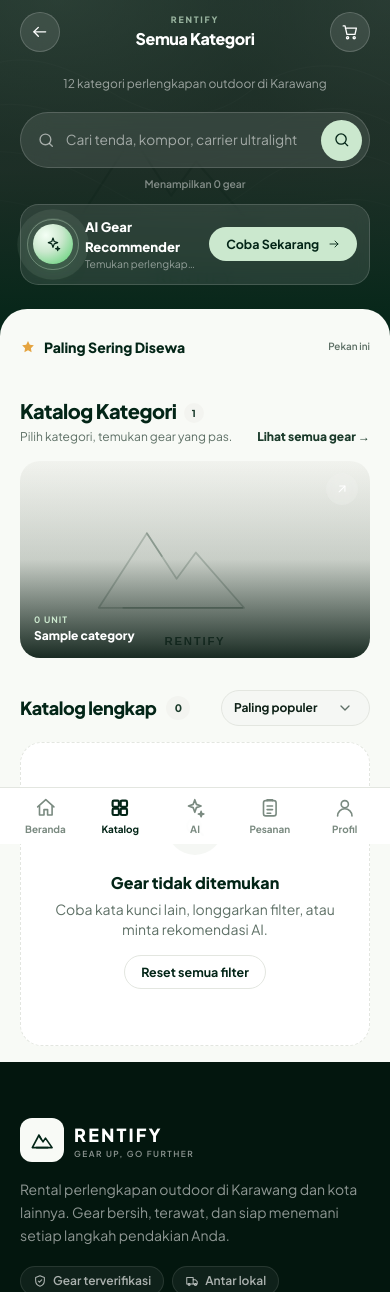
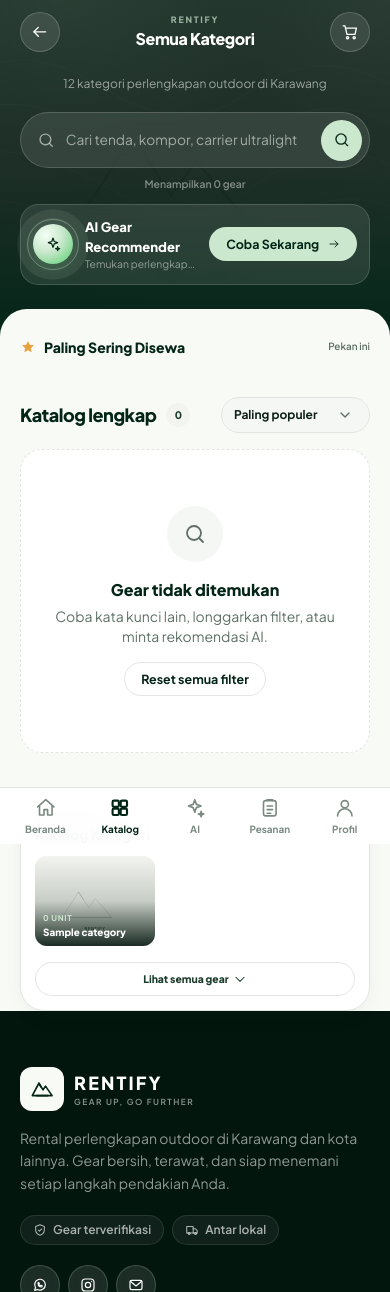
Before and after one commit to anurr23/rentify, a PHP site: page /katalog.php in a window 390 px wide. Shown: the top 1292 px of the page. Run offline with PHP 8.4, Linux system fonts and the light colour scheme; tables that the repository leaves empty hold one stand-in row (values such as "Sample post"); some libraries are stand-ins or nearby versions.

Commit message:
style: pindahkan kategori katalog ke sidebar kanan
Daftar gear kini langsung dominan di kiri, kategori tampil sebagai kartu gambar kecil di sidebar kanan desktop dan strip horizontal di mobile. Grid hasil disesuaikan agar tidak sempit.

```diff
--- a/includes/catalog_render.php
+++ b/includes/catalog_render.php
@@ -37,7 +37,7 @@ function render_catalog_results(array $result, ?array $category = null, string $
         </div>
     </div>
 
-    <div class="mt-4 <?= $view === 'list' ? 'grid grid-cols-1 gap-4 lg:grid-cols-2' : 'grid grid-cols-2 gap-3.5 sm:gap-5 lg:grid-cols-3' ?>" data-catalog-grid data-view="<?= e($view) ?>">
+    <div class="mt-4 <?= $view === 'list' ? 'grid grid-cols-1 gap-4 lg:grid-cols-2' : 'grid grid-cols-2 gap-3.5 sm:gap-5 xl:grid-cols-3' ?>" data-catalog-grid data-view="<?= e($view) ?>">
         <?php if (!$items): ?>
             <div class="col-span-full rounded-[1.35rem] border border-dashed border-line bg-white px-6 py-14 text-center">
                 <span class="mx-auto flex h-14 w-14 items-center justify-center rounded-full bg-cream-100 text-muted"><?= icon('search', 'h-6 w-6') ?></span>
--- a/katalog.php
+++ b/katalog.php
@@ -143,34 +143,6 @@ $currentPage = basename($_SERVER['PHP_SELF'] ?? '');
                     <?php endforeach; ?>
                 </div>
             </section>
-
-            <section class="mt-6">
-                <div class="flex items-end justify-between gap-3">
-                    <div>
-                        <h2 class="text-xl font-extrabold tracking-tight text-forest-900">Katalog Kategori <span class="ml-1 inline-flex h-5 min-w-5 items-center justify-center rounded-full bg-cream-200 px-1.5 align-middle text-[0.6rem] font-extrabold text-forest-700"><?= count($categories) ?></span></h2>
-                        <p class="mt-1 text-xs text-muted">Pilih kategori, temukan gear yang pas.</p>
-                    </div>
-                    <a href="#katalog-lengkap" class="text-xs font-extrabold text-forest-700">Lihat semua gear →</a>
-                </div>
-                <div class="mt-4 grid grid-cols-2 gap-3 md:grid-cols-3">
-                    <?php foreach ($categories as $index => $itemCategory): ?>
-                        <a href="<?= e(url('katalog.php?category=' . $itemCategory['slug'])) ?>" class="group <?= $index === 0 ? 'col-span-2 md:col-span-2' : '' ?>">
-                            <div class="relative overflow-hidden rounded-[1.25rem] <?= $index === 0 ? 'aspect-[16/9] md:aspect-[2.4/1]' : 'aspect-[4/3]' ?>">
-                                <img src="<?= e(upload_url($itemCategory['hero_image'])) ?>" alt="<?= e($itemCategory['name']) ?>" loading="lazy" class="h-full w-full object-cover transition duration-500 group-hover:scale-105">
-                                <div class="absolute inset-0 bg-gradient-to-t from-forest-950/90 via-forest-950/15 to-transparent"></div>
-                                <div class="absolute inset-x-0 bottom-0 p-3.5">
-                                    <p class="text-[0.55rem] font-bold uppercase tracking-[0.12em] text-mint-300"><?= (int) $itemCategory['item_count'] ?> unit</p>
-                                    <h3 class="mt-0.5 text-xs font-extrabold text-white <?= $index === 0 ? 'sm:text-base' : '' ?>"><?= e($itemCategory['name']) ?></h3>
-                                    <?php if ($index === 0): ?>
-                                        <p class="mt-1 hidden max-w-xs text-[0.7rem] text-white/55 sm:block"><?= e($itemCategory['description']) ?></p>
-                                    <?php endif; ?>
-                                </div>
-                                <span class="absolute right-3 top-3 flex h-8 w-8 items-center justify-center rounded-full bg-white/15 text-white backdrop-blur"><?= icon('arrow-up-right', 'h-3.5 w-3.5') ?></span>
-                            </div>
-                        </a>
-                    <?php endforeach; ?>
-                </div>
-            </section>
         <?php else: ?>
             <section class="pt-6">
                 <div class="card p-4 sm:p-5" data-filter-card>
@@ -188,8 +160,17 @@ $currentPage = basename($_SERVER['PHP_SELF'] ?? '');
             </section>
         <?php endif; ?>
 
+        <?php if (!$category): ?>
+            <div class="mt-6 grid grid-cols-1 gap-6 lg:grid-cols-[minmax(0,1fr)_18rem] lg:items-start">
+                <div class="min-w-0">
+                    <section id="katalog-lengkap" class="scroll-mt-24 pb-4" data-catalog-root data-catalog-base="<?= e(url('katalog.php')) ?>" data-category="">
+                        <div data-catalog-results>
+                            <?= render_catalog_results($result, $category) ?>
+                        </div>
+                    </section>
+
                     <?php if ($topItem && !$hasFilterContext): ?>
-            <section class="mt-7">
+                        <section class="mt-8">
                             <div class="flex items-end justify-between gap-3">
                                 <div>
                                     <h2 class="text-base font-extrabold text-forest-900">Paling direkomendasikan di Karawang</h2>
@@ -200,12 +181,57 @@ $currentPage = basename($_SERVER['PHP_SELF'] ?? '');
                             <div class="mt-4"><?= item_card($topItem, ['variant' => 'featured', 'class' => 'sm:grid sm:grid-cols-2 sm:items-stretch']) ?></div>
                         </section>
                     <?php endif; ?>
+                </div>
 
+                <aside class="min-w-0 space-y-4 lg:sticky lg:top-24" aria-label="Kategori katalog">
+                    <section class="card min-w-0 p-3.5">
+                        <div class="flex items-center justify-between gap-2">
+                            <div>
+                                <p class="text-[0.58rem] font-extrabold uppercase tracking-[0.14em] text-forest-500">Jelajahi</p>
+                                <h2 class="mt-0.5 text-sm font-extrabold text-forest-900">Katalog Kategori</h2>
+                            </div>
+                            <span class="badge badge-mint"><?= count($categories) ?></span>
+                        </div>
+                        <div class="no-scrollbar mt-3 flex w-full min-w-0 max-w-full gap-2 overflow-x-auto pb-1 lg:grid lg:grid-cols-2 lg:overflow-visible lg:pb-0">
+                            <?php foreach ($categories as $itemCategory): ?>
+                                <a href="<?= e(url('katalog.php?category=' . $itemCategory['slug'])) ?>" class="group relative block w-[7.5rem] shrink-0 overflow-hidden rounded-xl lg:w-auto" aria-label="Buka kategori <?= e($itemCategory['name']) ?>">
+                                    <div class="relative aspect-[4/3] overflow-hidden bg-cream-100">
+                                        <img src="<?= e(upload_url($itemCategory['hero_image'])) ?>" alt="<?= e($itemCategory['name']) ?>" loading="lazy" class="h-full w-full object-cover transition duration-500 group-hover:scale-105">
+                                        <div class="absolute inset-0 bg-gradient-to-t from-forest-950/90 via-forest-950/15 to-transparent"></div>
+                                        <div class="absolute inset-x-0 bottom-0 p-2">
+                                            <p class="text-[0.5rem] font-bold uppercase tracking-[0.08em] text-mint-300"><?= (int) $itemCategory['item_count'] ?> unit</p>
+                                            <h3 class="mt-0.5 line-clamp-2 text-[0.62rem] font-extrabold leading-tight text-white"><?= e($itemCategory['name']) ?></h3>
+                                        </div>
+                                    </div>
+                                </a>
+                            <?php endforeach; ?>
+                        </div>
+                        <a href="#katalog-lengkap" class="mt-3 flex items-center justify-center gap-1 rounded-full border border-line px-3 py-2 text-[0.65rem] font-extrabold text-forest-700 transition hover:bg-cream-50">
+                            Lihat semua gear <?= icon('chevron-down', 'h-3.5 w-3.5') ?>
+                        </a>
+                    </section>
+                </aside>
+            </div>
+        <?php else: ?>
             <section id="katalog-lengkap" class="mt-8 scroll-mt-24 pb-4" data-catalog-root data-catalog-base="<?= e(url('katalog.php')) ?>" data-category="<?= e($category['slug'] ?? '') ?>">
                 <div data-catalog-results>
                     <?= render_catalog_results($result, $category) ?>
                 </div>
             </section>
+
+            <?php if ($topItem && !$hasFilterContext): ?>
+                <section class="mt-8">
+                    <div class="flex items-end justify-between gap-3">
+                        <div>
+                            <h2 class="text-base font-extrabold text-forest-900">Paling direkomendasikan di Karawang</h2>
+                            <p class="mt-1 text-xs text-muted">Paling banyak disewa untuk camping & pendakian sekitar Karawang</p>
+                        </div>
+                        <span class="inline-flex items-center gap-1 rounded-full bg-mint-300 px-2.5 py-1 text-[0.6rem] font-extrabold text-forest-900"><?= icon('sparkles', 'h-3 w-3') ?> Pilihan AI</span>
+                    </div>
+                    <div class="mt-4"><?= item_card($topItem, ['variant' => 'featured', 'class' => 'sm:grid sm:grid-cols-2 sm:items-stretch']) ?></div>
+                </section>
+            <?php endif; ?>
+        <?php endif; ?>
     </div>
 </main>
 
```
Also changed, not shown: assets/css/tailwind.css. Lines whose indentation alone changed are shown as unchanged.
